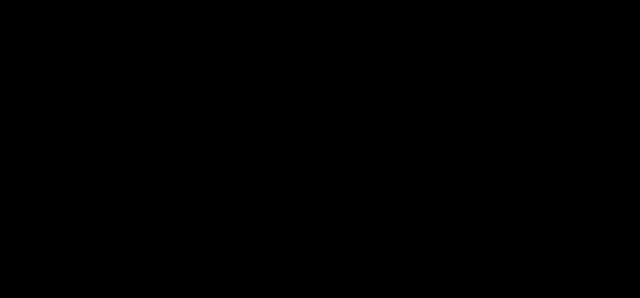
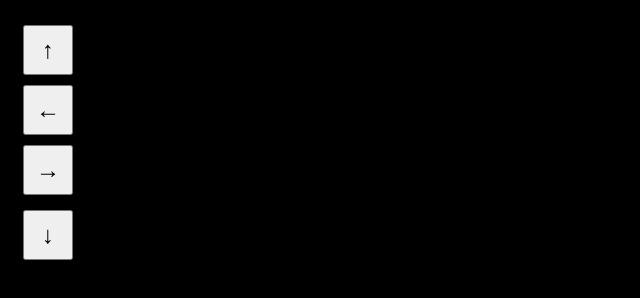
Before and after one commit to Elijer/jungle, a website with bundled scripts: page client/index.html in a window 1280 px wide. Shown: the whole page, without its empty margins (0-640 px from the left). Built offline with nearby package versions, Linux system fonts and the light colour scheme; files whose address does not match are found by name.

Commit message:
added arrow key buttons

```diff
--- a/client/index.html
+++ b/client/index.html
@@ -6,6 +6,14 @@
     <title>Vite + TS</title>
   </head>
   <body>
+
+    <div class="arrow-key-interface">
+      <button id="up-button">↑</button>
+      <button id="left-button">←</button>
+      <button id="right-button">→</button>
+      <button id="down-button">↓</button>
+    </div>
+
     <div id="app"></div>
     <script type="module" src="/src/main.ts"></script>
   </body>
--- a/client/src/main.ts
+++ b/client/src/main.ts
@@ -102,3 +102,29 @@
   }
 
 });
+
+interface ElementCodePair {
+  element: HTMLElement;
+  code: string;
+}
+
+interface KeyBindings {
+  [key: string]: ElementCodePair;
+}
+
+document.addEventListener('DOMContentLoaded', () => {
+
+  const keyBindings: KeyBindings = {
+    "w": { element: document.getElementById('up-button')!, code: 'u' },
+    "a": { element: document.getElementById('left-button')!, code: 'l' },
+    "s": { element: document.getElementById('down-button')!, code: 'd' },
+    "d": { element: document.getElementById('right-button')!, code: 'r' },
+  };
+
+  for (const key of Object.keys(keyBindings)) {
+    const keyBinding = keyBindings[key];
+    keyBinding.element.addEventListener('click', () => {
+      socket.emit('input event', { playerId: playerId(), direction: keyBinding.code });
+    });
+  }
+});
--- a/client/src/style.css
+++ b/client/src/style.css
@@ -1,3 +1,27 @@
 html {
   background: black;
 }
+
+.arrow-key-interface {
+  display: flex;
+  flex-direction: column;
+  align-items: center;
+  position: absolute;
+  top: 20px;
+}
+
+.arrow-key-interface button {
+  width: 50px;
+  height: 50px;
+  margin: 5px;
+  font-size: 24px;
+  cursor: pointer;
+}
+
+#left-button, #right-button {
+  margin: 5px 15px;
+}
+
+#down-button {
+  margin-top: 10px;
+}
```
